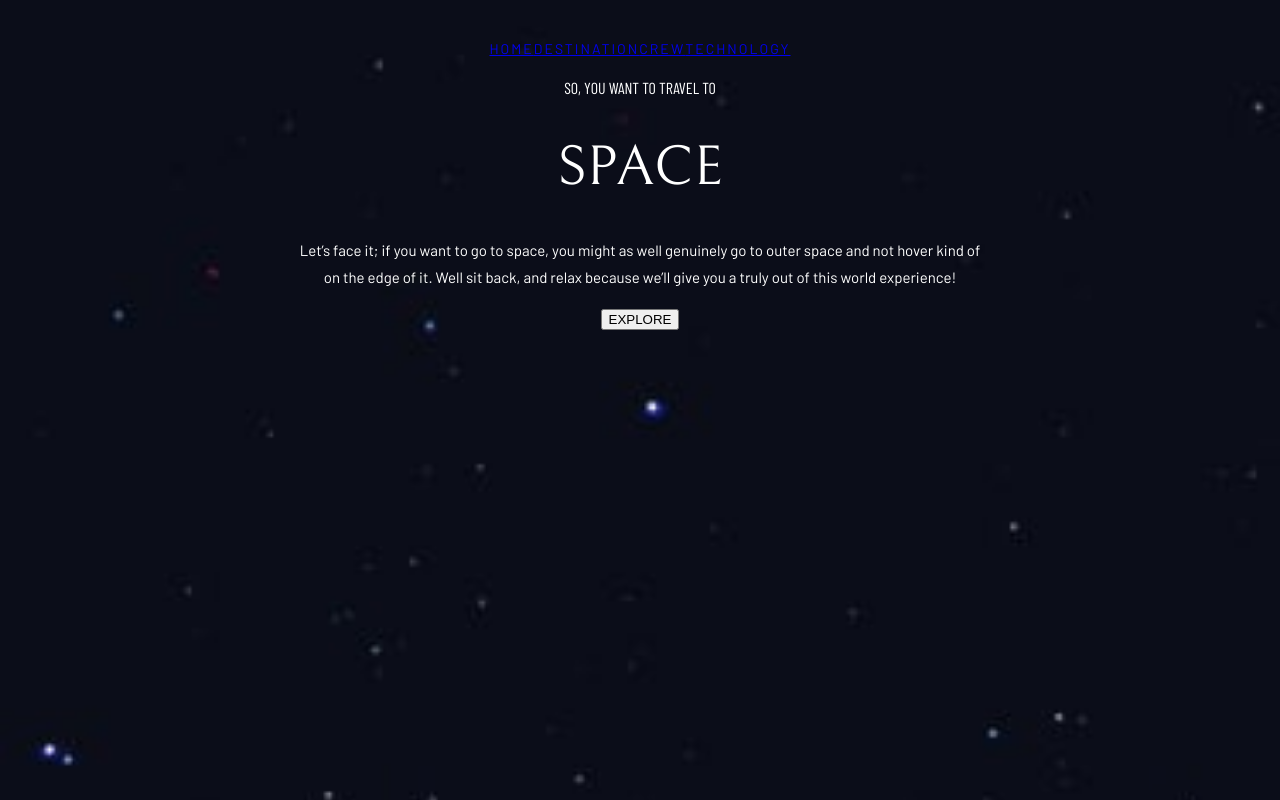
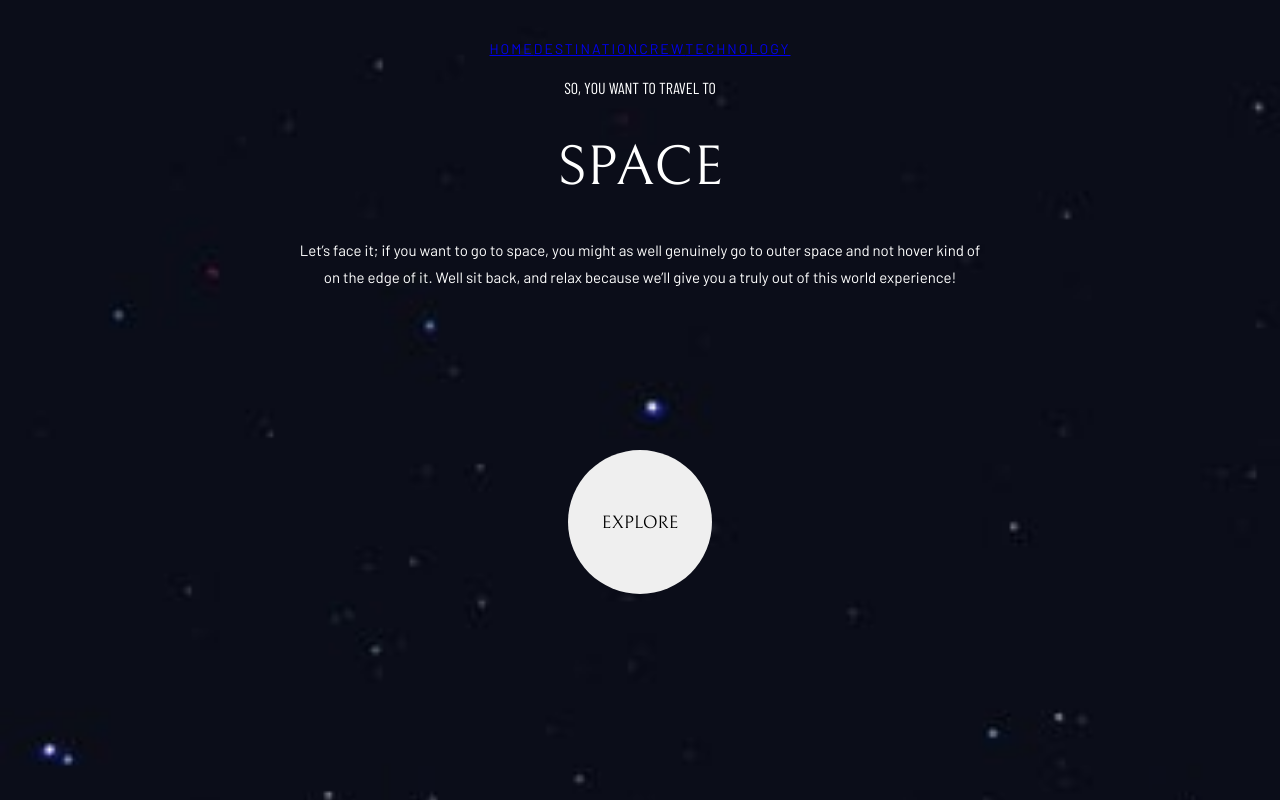
Before and after one commit to phi1s/space-tourism-website, a Vue app: page / in a window 1280 px wide. Built offline with nearby package versions, Linux system fonts and the light colour scheme.

Commit message:
add basic functionality to home

```diff
--- a/src/router/index.ts
+++ b/src/router/index.ts
@@ -27,14 +27,6 @@ const router = createRouter({
       name: 'technology',
       component: TechnologyView
     },
-    {
-      path: '/about',
-      name: 'about',
-      // route level code-splitting
-      // this generates a separate chunk (About.[hash].js) for this route
-      // which is lazy-loaded when the route is visited.
-      component: () => import('../views/AboutView.vue')
-    }
   ]
 })
 
--- a/src/views/HomeView.vue
+++ b/src/views/HomeView.vue
@@ -1,4 +1,8 @@
 <script setup lang="ts">
+import { useRouter } from 'vue-router';
+
+const router = useRouter();
+const goToDestination = () => { router.push('/destination'); }
 </script>
 
 <template>
@@ -7,13 +11,29 @@
     <h1>SPACE</h1>
     <p>Let’s face it; if you want to go to space, you might as well genuinely go to outer space and not hover kind of on
       the edge of it. Well sit back, and relax because we’ll give you a truly out of this world experience!</p>
-    <button>EXPLORE</button>
+    <button @click="goToDestination">
+      <h3>EXPLORE</h3>
+    </button>
     <div class="background" />
   </div>
 </template>
 
 
 <style scoped>
+button {
+  width: 144px;
+  height: 144px;
+  margin-top: 144px;
+  border: none;
+  border-radius: 100%;
+  cursor: pointer;
+  transition: box-shadow 0.3s ease;
+}
+
+button:hover {
+  box-shadow: 0 0 0 77px rgba(255, 255, 255, 0.1);
+}
+
 .background {
   background-image: url("../assets/home/background-home-mobile.jpg");
 }
```
